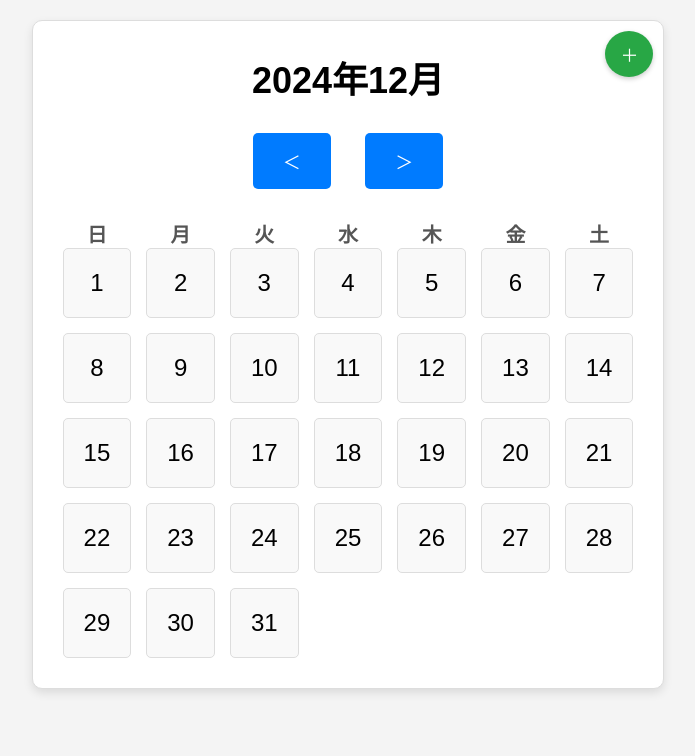
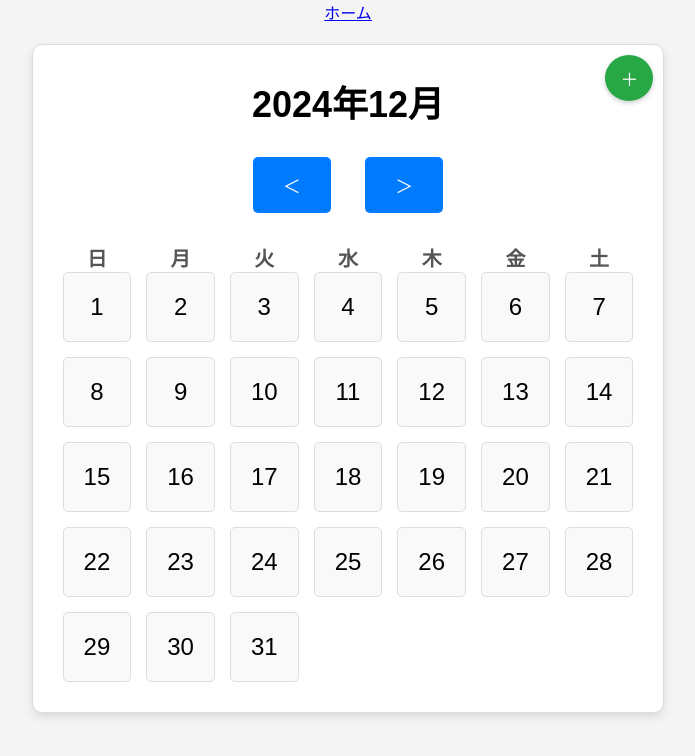
Before and after one commit to sibateku/PBL_W1, a plain HTML site: page front/calendar.html in a window 1280 px wide. Shown: the whole page, without its empty margins (292-987 px from the left). Drawn offline with Linux system fonts and the light colour scheme.

Commit message:
Update calendar.html

```diff
--- a/front/calendar.html
+++ b/front/calendar.html
@@ -7,6 +7,11 @@
     <link rel="stylesheet" href="calendar.css">
 </head>
 <body>
+     <header>
+        <nav>
+            <a href="index.html" class="home-link">ホーム</a>
+        </nav>
+    </header>
     <div class="calendar">
         <div class="calendar-header" id="calendar-header">2024年12月</div>
         <div class="navigation">
```
